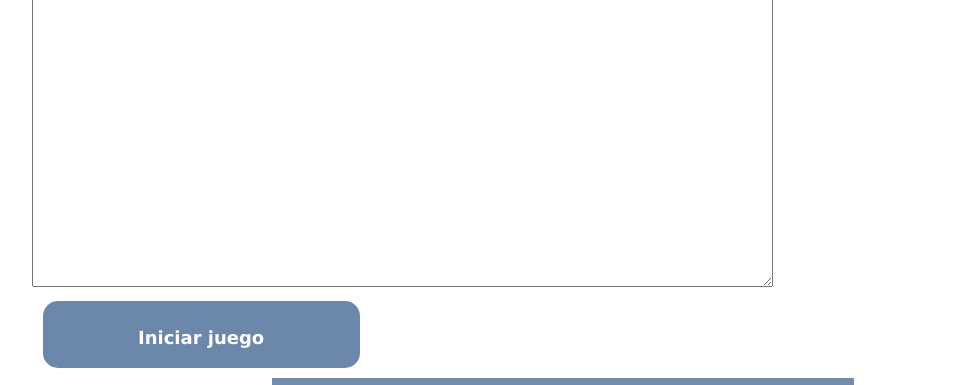
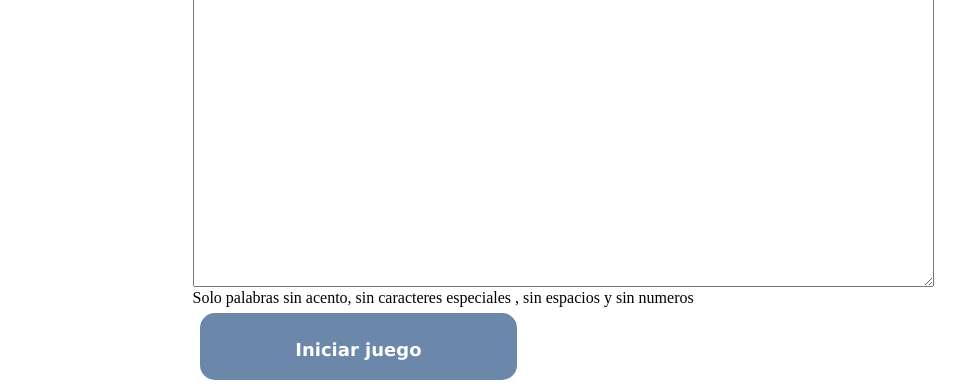
Before and after one commit to Julioadriglez/02.Challenge.juegoAhorcado.githubpages.io, a plain HTML site: page nuevaPalabra.html in a window 1280 px wide. Shown: the part 92-477 px from the top of the page, without its empty margins (77-1042 px from the left). Drawn offline with Linux system fonts and the light colour scheme.

Commit message:
texto de advertencia al introducir nueva palabra

```diff
--- a/nuevaPalabra.html
+++ b/nuevaPalabra.html
@@ -19,6 +19,7 @@
 
     <main>
         <textarea type="text" cols="90" rows="20" id= "texto-nueva-palabra" class="texto-nueva-palabra" placeholder="Ingresa la palabra"></textarea>
+        <p>Solo palabras sin acento, sin caracteres especiales , sin espacios y sin numeros</p>
         <a href="iniciarJuego.html"><input type="submit" value="Iniciar juego" class="iniciar-juego" ></a>
     </main>
 
```
